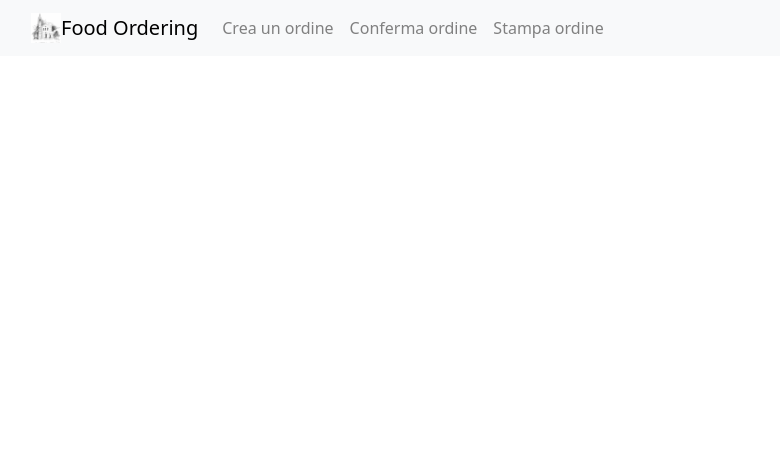
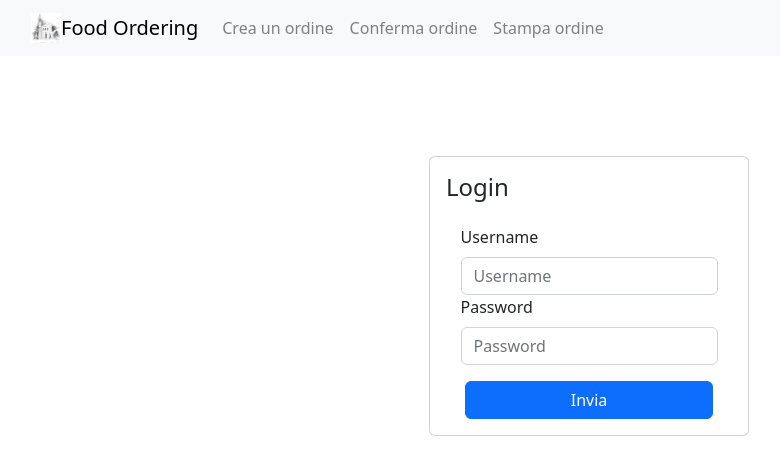
Before and after one commit to RiccardoTonioloDev/FOAMS, a React (Vite) app in the folder frontend-admin/: page /login in a window 1280 px wide. Shown: the top 474 px of the page, without its empty margins (51-831 px from the left). Built offline with nearby package versions, Linux system fonts and the light colour scheme.

Commit message:
Added a login page.

```diff
--- a/frontend-admin/src/App.tsx
+++ b/frontend-admin/src/App.tsx
@@ -1,16 +1,19 @@
 import 'bootstrap/dist/css/bootstrap.min.css';
 import { Navigate, Route, Routes } from 'react-router-dom';
 import ConfirmOrderId from './components/pages/confirmOrderId';
+import Login from './components/pages/login';
 import Order from './components/pages/order';
 function App() {
     return (
         <>
             <Routes>
                 <Route path="/" element={<Navigate to="/order" replace />} />
+                <Route path="/login" element={<Login />} />
                 <Route path="/order" element={<Order />} />
                 <Route path="/confirm" element={<div>Confirm</div>} />
                 <Route path="/confirm/:orderId" element={<ConfirmOrderId />} />
                 <Route path="/stampa" element={<div>Stampa</div>} />
+                <Route path="*" element={<h1>Pagina non trovata.</h1>} />
             </Routes>
         </>
     );
--- /dev/null
+++ b/frontend-admin/src/components/pages/login.module.css
@@ -0,0 +1,13 @@
+.loginContainer {
+    display: flex;
+    justify-content: center;
+    align-items: center;
+    height: 60vh;
+}
+
+.formStyle {
+    display: flex;
+    flex-flow: column;
+    justify-content: center;
+    align-items: center;
+}
--- /dev/null
+++ b/frontend-admin/src/components/pages/login.tsx
@@ -0,0 +1,53 @@
+import {
+    Button,
+    Card,
+    Container,
+    Form,
+    FormControl,
+    FormGroup,
+    FormLabel,
+} from 'react-bootstrap';
+import classes from './login.module.css';
+
+const Login = () => {
+    return (
+        <Container className={classes.loginContainer}>
+            <Card style={{ width: '20rem' }}>
+                <Card.Body>
+                    <h4>Login</h4>
+                </Card.Body>
+                <Form
+                    className={classes.formStyle}
+                    onSubmit={(event) => event.preventDefault()}
+                >
+                    <FormGroup>
+                        <FormLabel>Username</FormLabel>
+                        <FormControl
+                            type="text"
+                            required
+                            placeholder="Username"
+                        />
+                    </FormGroup>
+                    <FormGroup>
+                        <FormLabel>Password</FormLabel>
+                        <FormControl
+                            type="password"
+                            required
+                            placeholder="Password"
+                        />
+                    </FormGroup>
+                    <div style={{ width: '78%' }} className="d-grid gap-2">
+                        <Button
+                            className="mb-3 mt-3"
+                            variant="primary"
+                            type="submit"
+                        >
+                            Invia
+                        </Button>
+                    </div>
+                </Form>
+            </Card>
+        </Container>
+    );
+};
+export default Login;
```
